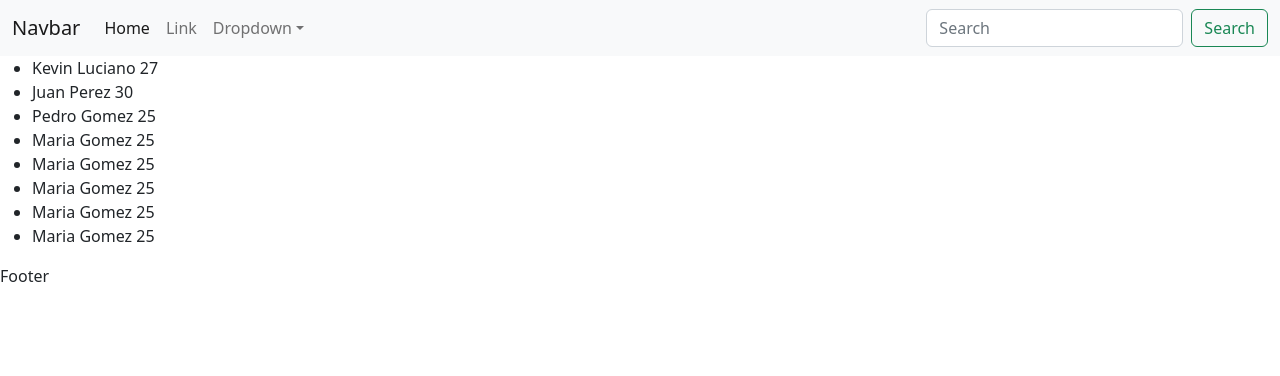
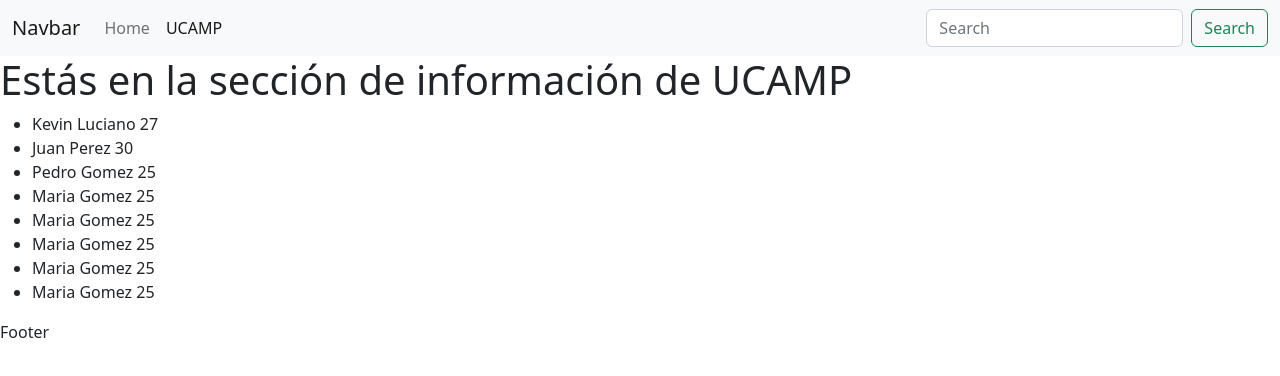
Before and after one commit to kalg12/demo-app-pad, a React (Create React App) app: page /ucampers in a window 1280 px wide. Shown: the top 376 px of the page. Built offline with nearby package versions, Linux system fonts and the light colour scheme.

Commit message:
React router dom y useEffect

```diff
--- a/package.json
+++ b/package.json
@@ -9,6 +9,7 @@
     "bootstrap": "^5.2.1",
     "react": "^18.2.0",
     "react-dom": "^18.2.0",
+    "react-router-dom": "^6.4.1",
     "react-scripts": "5.0.1",
     "web-vitals": "^2.1.4"
   },
--- a/src/App.js
+++ b/src/App.js
@@ -1,12 +1,12 @@
 import React from 'react'
-import HomePage from './pages/HomePage'
 import 'bootstrap/dist/css/bootstrap.min.css';
 import 'bootstrap/dist/js/bootstrap.min.js';
+import AppRouter from './routes/AppRouter';
 
 const App = () => {
   return (
     <>
-    <HomePage/>
+    <AppRouter/>
     </>
   )
 }
--- a/src/components/Navbar.jsx
+++ b/src/components/Navbar.jsx
@@ -1,4 +1,5 @@
 import React from 'react'
+import {NavLink} from 'react-router-dom'
 
 const Navbar = () => {
   return (
@@ -12,22 +13,14 @@ const Navbar = () => {
     <div className="collapse navbar-collapse" id="navbarSupportedContent">
       <ul className="navbar-nav me-auto mb-2 mb-lg-0">
         <li className="nav-item">
-          <a className="nav-link active" aria-current="page" href="/">Home</a>
+          <NavLink className={({isActive})=>(isActive ? "nav-link " : "nav-link")} aria-current="page" to="/">Home</NavLink>
         </li>
+
         <li className="nav-item">
-          <a className="nav-link" href="/">Link</a>
+          <NavLink className={({isActive})=>(isActive ? "nav-link active" : "nav-link")} aria-current="page" to="/ucampers">UCAMP</NavLink>
         </li>
-        <li className="nav-item dropdown">
-          <a className="nav-link dropdown-toggle" href="/" role="button" data-bs-toggle="dropdown" aria-expanded="false">
-            Dropdown
-          </a>
-          <ul className="dropdown-menu">
-            <li><a className="dropdown-item" href="/">Action</a></li>
-            <li><a className="dropdown-item" href="/">Another action</a></li>
-            <li><hr className="dropdown-divider" /></li>
-            <li><a className="dropdown-item" href="/">Something else here</a></li>
-          </ul>
-        </li>
+
+
       </ul>
       <form className="d-flex" role="search">
         <input className="form-control me-2" type="search" placeholder="Search" aria-label="Search" />
--- a/src/components/Title.jsx
+++ b/src/components/Title.jsx
@@ -44,13 +44,13 @@ const Title = () => {
     }
   ]
 
-/*   const disparaUnAlert = () => {
+  const disparaUnAlert = () => {
     alert("Hola")
-  } */
+  }
 
-/*   useEffect(() => {
+  useEffect(() => {
     disparaUnAlert()
-  }) */
+  })
 
   return (
     <>
--- a/src/pages/UcampersPage.jsx
+++ b/src/pages/UcampersPage.jsx
@@ -2,12 +2,14 @@ import React from 'react'
 import Footer from '../components/Footer'
 import Navbar from '../components/Navbar'
 import UcampersInfo from '../components/UcampersInfo'
+import Title from '../components/Title'
 
 const UcampersPage = () => {
   return (
     <>
     <Navbar/>
     <UcampersInfo/>
+    <Title/>
     <Footer/>
     </>
   )
--- /dev/null
+++ b/src/routes/AppRouter.jsx
@@ -0,0 +1,18 @@
+import React from 'react'
+import { BrowserRouter as Router, Routes, Route } from "react-router-dom";
+import HomePage from '../pages/HomePage';
+import UcampersPage from '../pages/UcampersPage';
+
+const AppRouter = () => {
+  return (
+    <Router>
+        <Routes>
+            <Route path="/" element={<HomePage/>}/>
+            <Route path="/ucampers" element={<UcampersPage/>}/>
+            <Route path="*" element={<h1>Eror 404</h1>}/>
+        </Routes>
+    </Router>
+  )
+}
+
+export default AppRouter
```
Also changed, not shown: 1 other file (tests, documents, lock files or other folders).
